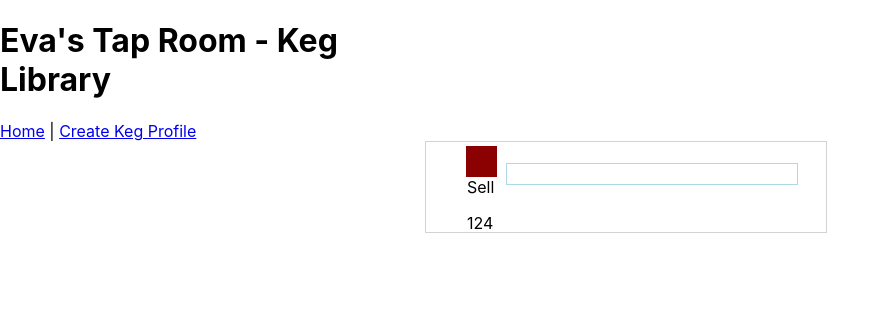
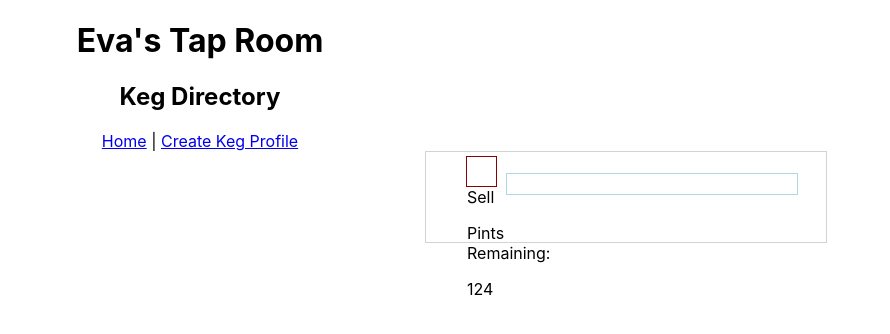
Before and after one commit to evawiedmann/tapped, a React (Create React App) app: page /#/ in a window 1280 px wide. Shown: the top 334 px of the page, without its empty margins (0-890 px from the left). Built offline with nearby package versions, Linux system fonts and the light colour scheme.

Commit message:
image added, edit keg added

```diff
--- a/src/components/App.css
+++ b/src/components/App.css
@@ -11,6 +11,14 @@
   .App-logo {
     animation: App-logo-spin infinite 20s linear;
   }
+}
+
+h1, h2 {
+  text-align: center;
+}
+
+.nav {
+  text-align: center;
 }
 
 .App-header {
--- a/src/components/Header.jsx
+++ b/src/components/Header.jsx
@@ -4,8 +4,10 @@ import { Link } from 'react-router-dom';
 function Header(){
   return (
     <div>
-      <h1>Eva's Tap Room - Keg Library</h1>
-      <Link to="/">Home</Link> | <Link to="/NewKegForm">Create Keg Profile</Link>
+      <h1>Eva's Tap Room</h1>
+      <h2>Keg Directory</h2>
+      <div className='nav'><Link to="/">Home</Link> | <Link to="/NewKegForm">Create Keg Profile</Link>
+      </div>
     </div>
   );
 }
--- a/src/components/KegList.jsx
+++ b/src/components/KegList.jsx
@@ -44,7 +44,7 @@ class KegList extends React.Component{
       height: '29px',
       width: '29px',
       border: '1px solid darkred',
-      backgroundColor: 'darkred',
+      // backgroundColor: 'darkred',
       marginTop: '-15%',
       marginLeft: '40px',
     }
@@ -53,7 +53,7 @@ class KegList extends React.Component{
       <div style={kegStyle}>
         <h4 style={kegContent}> {this.props.content}</h4>
         <div style={square}>
-          <p onClick={this.sellPint}style={anotherPint}>Sell</p> {this.state.totalPints}
+          <p onClick={this.sellPint}style={anotherPint}>Sell</p><p>Pints Remaining:</p> {this.state.totalPints}
         </div>
       </div>
 
```
Also changed, not shown: src/components/Keg.jsx (+32 -7 lines), images/beach.jpg (added), src/components/EditKeg.jsx (added).
